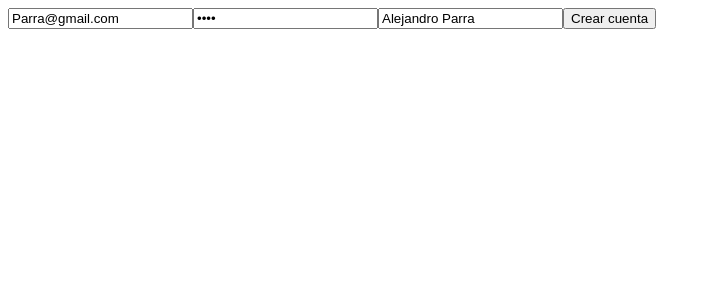
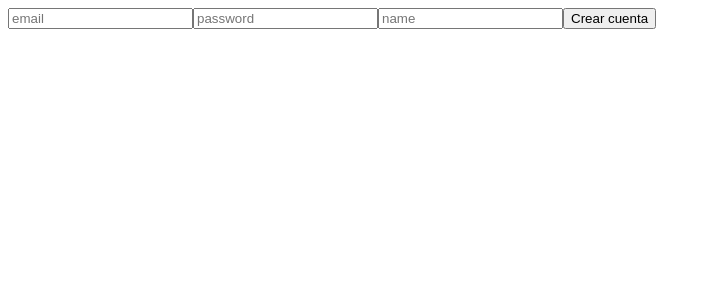
Before and after one commit to BoshellJohan/txs-app, an Angular app in the folder application/: page /register in a window 1280 px wide. Shown: the top 300 px of the page, without its empty margins (0-711 px from the left). Built offline with nearby package versions, Linux system fonts and the light colour scheme.

Commit message:
fix: Correción consulta de datos para el login.

```diff
--- a/application/src/components/login/login.ts
+++ b/application/src/components/login/login.ts
@@ -30,7 +30,8 @@ export class Login {
           this.router.navigate(['/dashboard']);
         },
         error: (err) => {
-          console.log("Login error", err);
+          console.log("Login error", err.message);
+          console.log(err);
         }
       })
     }
--- a/application/src/components/register/register.html
+++ b/application/src/components/register/register.html
@@ -2,13 +2,13 @@
 <div>
     <form [formGroup]="registerForm" (ngSubmit)="onSubmit()">
         <label for="email">
-            <input type="email" title="email" id="email" placeholder="email" value="Parra@gmail.com">
+            <input type="email" title="email" id="email" placeholder="email" formControlName="email">
         </label>
         <label for="password">
-            <input type="password" title="password" id="password" placeholder="password" value="xxxx">
+            <input type="password" title="password" id="password" placeholder="password" formControlName="password">
         </label>
         <label for="name">
-            <input type="text" title="name" id="name" placeholder="name" value="Alejandro Parra">
+            <input type="text" title="name" id="name" placeholder="name" value="Alejandro Parra" formControlName="name">
         </label>
         <button type="submit">Crear cuenta</button>
     </form>
--- a/application/src/components/register/register.ts
+++ b/application/src/components/register/register.ts
@@ -22,6 +22,7 @@ export class Register {
 
   onSubmit(){
     // if(this.registerForm.invalid) return;
+    console.log(this.registerForm.value)
     this.userService.signup(this.registerForm.value as any)
     .subscribe({
       next: (res) => {
```
Also changed, not shown: 2 other files (tests, documents, lock files or other folders).
